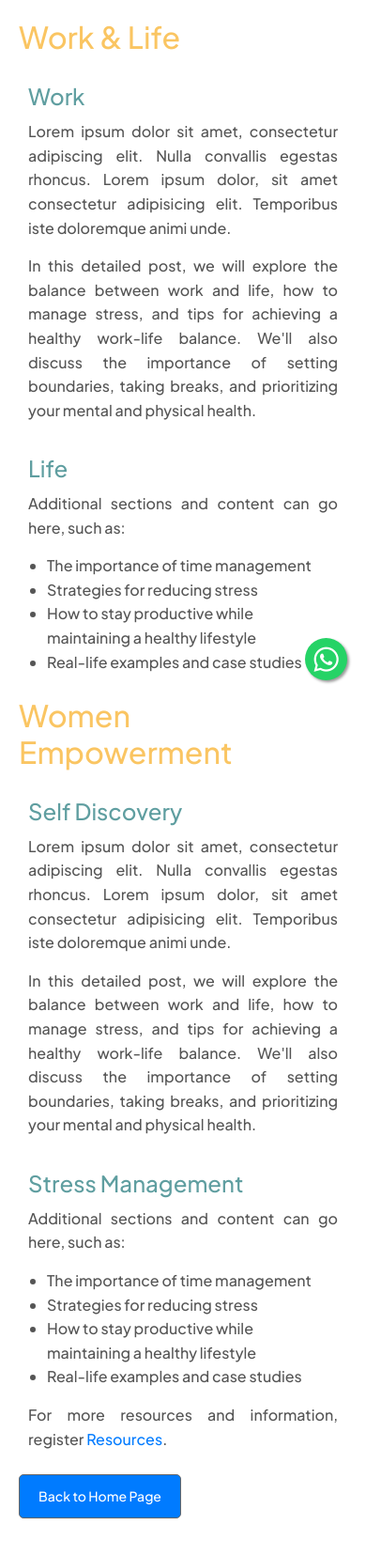
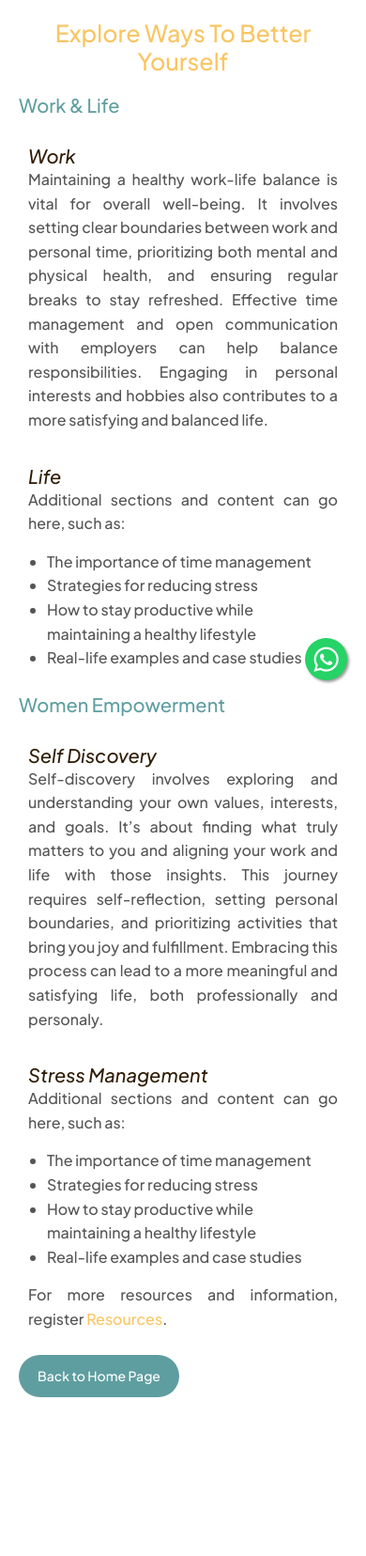
Before and after one commit to JeromeKERICH/LucyKariuki, a PHP site: page /blog.html in a window 390 px wide. Shown: the part 100-1756 px from the top of the page at 94% size. After the commit the page ends 1587 px from the top, so only its background shows below. Run offline with PHP 8.4, Linux system fonts and the light colour scheme.

Commit message:
Some changes

```diff
--- a/abot.html
+++ b/abot.html
@@ -55,7 +55,7 @@
                     <a href="#" class="read-more" data-target="read-more">Read More</a>
 
                     <div class="button">
-                        <a href="#">Request a call back</a>
+                        <a href="#">Partner With Lucy</a>
                     </div>
                 </div>
             </div>
@@ -133,6 +133,8 @@
                     <li>Entrepreneurs</li>
                 </ul>
             </div>
+
+            <p>Ready to Transform Your Brand? <a href="#">Start Here</a></p>
         </div>
     </div>
 </div>
--- a/blog.css
+++ b/blog.css
@@ -273,9 +273,12 @@ ul {
 }
 
 
+
+/*blog pos */
+
 .detailed-post {
     padding: 20px;
-    margin-top: 100px; /* Space from the fixed navbar */
+    margin-top: 100px;
     margin-bottom: 20px;
 }
 
@@ -295,9 +298,23 @@ ul {
 }
 
 .detailed-post .content h1 {
-    font-size: 2rem;
+    font-size: 30;
     margin-bottom: 20px;
     color: var(--c-brand);
+    text-align: center;
+}
+
+.detailed-post .content h2 {
+    font-size: 25px;
+    color: cadetblue;
+    margin-bottom: 20px;
+}
+
+.detailed-post .content h3 {
+    font-size: 20px;
+    color: rgb(48, 29, 5);
+    font-style: italic;
+
 }
 
 .detailed-post .columns {
@@ -333,7 +350,7 @@ ul {
 }
 
 .detailed-post .column a {
-    color: #007BFF;
+    color: var(--c-brand);
     text-decoration: none;
     transition: color 0.3s ease;
 }
@@ -345,19 +362,28 @@ ul {
 .detailed-post .content a.btn2 {
     display: inline-block;
     padding: 10px 20px;
-    background: #007BFF;
+    background: cadetblue;
     color: #fff;
     text-decoration: none;
-    border-radius: 5px;
+    border-radius: 50px;
     transition: background 0.3s ease;
+    border: none;
 }
 
 .detailed-post .content a.btn2:hover {
-    background: #0056b3;
+    background: var(--c-brand);
 }
 
 
 @media (max-width: 768px) {
+
+    .detailed-post .content h1 {
+        font-size: 25px;
+    }
+
+    .detailed-post .content h2 {
+        font-size: 20px;
+    }
 
     .detailed-post .columns {
         flex-direction: column;
--- a/blog.html
+++ b/blog.html
@@ -37,15 +37,16 @@
     <div class="detailed-post">
 
         <div class="content">
-            <h1>Work & Life</h1>
+            <h1>Explore Ways To Better Yourself</h1>
+            <h2>Work & Life</h2>
             <div class="columns">
                 <div class="column work">
-                    <h2>Work</h2>
-                    <p>Lorem ipsum dolor sit amet, consectetur adipiscing elit. Nulla convallis egestas rhoncus. Lorem ipsum dolor, sit amet consectetur adipisicing elit. Temporibus iste doloremque animi unde.</p>
-                    <p>In this detailed post, we will explore the balance between work and life, how to manage stress, and tips for achieving a healthy work-life balance. We'll also discuss the importance of setting boundaries, taking breaks, and prioritizing your mental and physical health.</p>
+                    <h3>Work</h3>
+                    <p>Maintaining a healthy work-life balance is vital for overall well-being. It involves setting clear boundaries between work and personal time, prioritizing both mental and physical health, and ensuring regular breaks to stay refreshed.
+                    Effective time management and open communication with employers can help balance responsibilities. Engaging in personal interests and hobbies also contributes to a more satisfying and balanced life.</p>
                 </div>
                 <div class="column life">
-                    <h2>Life</h2>
+                    <h3>Life</h3>
                     <p>Additional sections and content can go here, such as:</p>
                     <ul>
                         <li>The importance of time management</li>
@@ -61,15 +62,14 @@
 
 
         <div class="content">
-            <h1>Women Empowerment</h1>
+            <h2>Women Empowerment</h2>
             <div class="columns">
                 <div class="column work">
-                    <h2>Self Discovery</h2>
-                    <p>Lorem ipsum dolor sit amet, consectetur adipiscing elit. Nulla convallis egestas rhoncus. Lorem ipsum dolor, sit amet consectetur adipisicing elit. Temporibus iste doloremque animi unde.</p>
-                    <p>In this detailed post, we will explore the balance between work and life, how to manage stress, and tips for achieving a healthy work-life balance. We'll also discuss the importance of setting boundaries, taking breaks, and prioritizing your mental and physical health.</p>
+                    <h3>Self Discovery</h3>
+                    <p>Self-discovery involves exploring and understanding your own values, interests, and goals. It’s about finding what truly matters to you and aligning your work and life with those insights. This journey requires self-reflection, setting personal boundaries, and prioritizing activities that bring you joy and fulfillment. Embracing this process can lead to a more meaningful and satisfying life, both professionally and personaly.</p>
                 </div>
                 <div class="column life">
-                    <h2>Stress Management</h2>
+                    <h3>Stress Management</h3>
                     <p>Additional sections and content can go here, such as:</p>
                     <ul>
                         <li>The importance of time management</li>
```
Also changed, not shown: about.css (+26 -9 lines), index.html (+5 -5 lines), style.css (+25 -4 lines).
